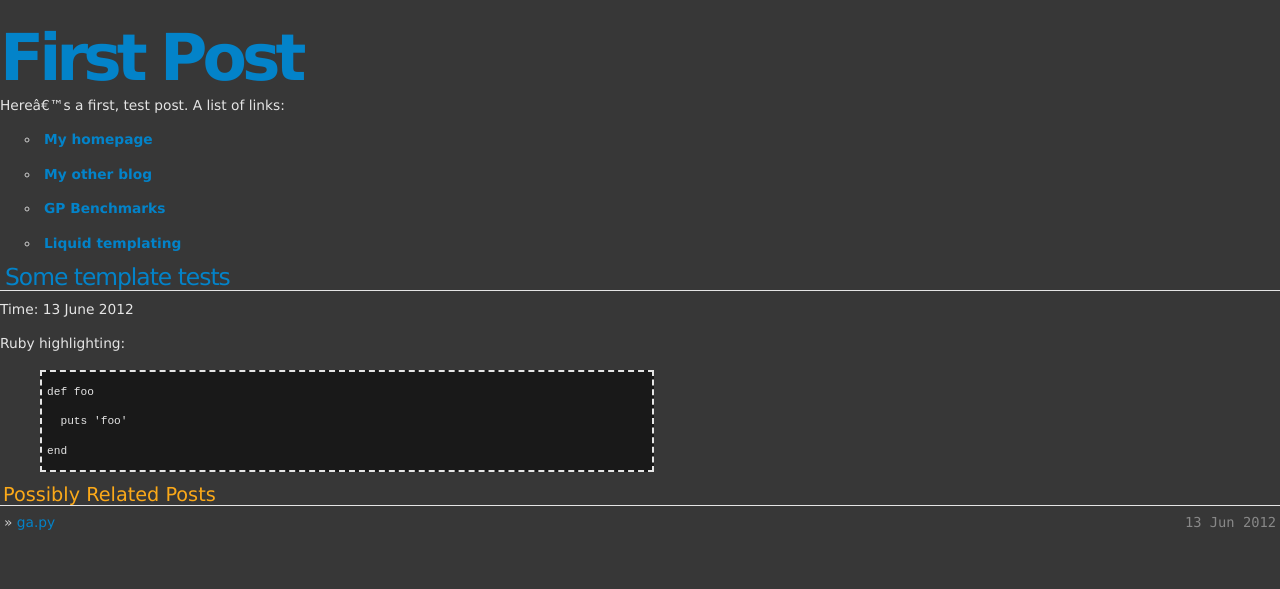
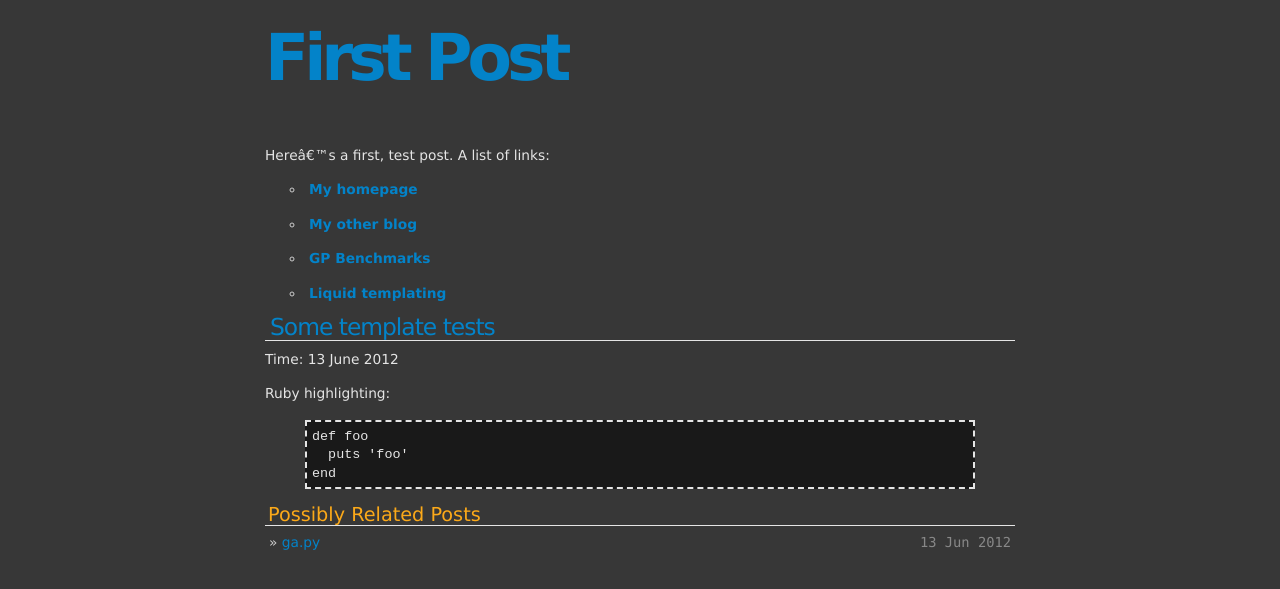
Before and after one commit to jmmcd/jmmcd.github.com, a Jekyll site: the page built from _posts/2012-01-12-first-post.md, in a window 1280 px wide. Shown: the top 589 px of the page. Built offline with Jekyll 4.4.1, drawn with Linux system fonts in a browser that asks for light colours; Markdown is read by kramdown in place of the engine named in the settings.

Commit message:
Publishing.

```diff
--- a/_layouts/default.html
+++ b/_layouts/default.html
@@ -28,10 +28,10 @@
 
 		</p>
 
-		<h1><a href="/"><div id="logo"></div>jm<span class="fade">mcd</span></a></h1>
+		<h1><a href="/"><div id="logo"></div>jmmcd</a></h1>
 		<div class="slogan">
-		  &not;&not<a href="me.html" class="pink">about me</a>
-		  &not;&not<a href="research.html" class="orange">research</a>
+		  &not;&not<a href="me.html" class="green">about me</a>
+		  &not;&not<a href="research.html" class="green">research</a>
 		  &not;&not<a href="music.html" class="green">music</a>
 		</div>
 
--- a/_layouts/post.html
+++ b/_layouts/post.html
@@ -17,7 +17,7 @@
 
 <meta name="description" content="James McDermott's GitHub home-page" />
 <meta name="keywords" content="research, code" />
-<meta name="viewport" content="width=960" />
+<meta name="viewport" content="width=500" />
 <link href="/css/screen.css" rel="stylesheet" type="text/css" media="screen"/>
 </head>
 <body>
--- a/css/screen.css
+++ b/css/screen.css
@@ -3,6 +3,7 @@
 color:#e5e5e5;
 font:86% 'lucida grande','lucida sans unicode',Verdana,Tahoma,Arial,sans-serif;
 line-height:1.2em;
+width: 750px;
 margin:0 auto;
 padding:0;
 }
@@ -17,7 +18,6 @@
 
 a:hover {
 text-decoration:underline;
-color: #f5a2c6;
 }
 
 a img {
@@ -64,10 +64,9 @@
 font-family: Monaco, Courier;
 background: #191919;
 border: dashed 2px #e5e5e5;
- width: 600px;
 padding: 5px;
-font-size:1em;
-line-height: 2em;
+pre:1000px;
+font-size:1.2em;
 clear:both;
 }
 
@@ -96,7 +95,7 @@
 font-size:4.7em;
 letter-spacing:-5px;
 margin:0 0 30px 0px;
-padding:50px 0 0 0;;
+padding:50px 0 50px 0;;
 
 }
 
@@ -125,14 +124,12 @@
 }
 
 
-.pink { color: #f5a2c6; }
 .green { color: #23af4c; }
 .blue { color: #0383c9; }
 .orange { color: #fba919; }
 
 
-a.pink:hover { border: solid 2px #f5a2c6;padding:1px; text-decoration:none;  }
-a.green:hover { color:#212121; background-color:#23af4c;text-decoration:none; }
+a.green:hover { border: solid 2px #23af4c; padding:1px; text-decoration:none;  }
 a.blue:hover { color:#212121; background-color:#0383c9;text-decoration:none; }
 a.orange:hover { color:#fba919;  padding:1px; border: solid 2px #fba919; text-decoration:none; }
 .slogan a { padding:3px; line-height: 2.5em; }
@@ -226,7 +223,7 @@
 margin-right:20px;
 padding:0;
 text-align:left;
-width:750px;
+width:500px;
 }
 
 #content h3,#contentalt h3 {
```
Also changed, not shown: research.md (added, +9 -0 lines), 1 other file.
